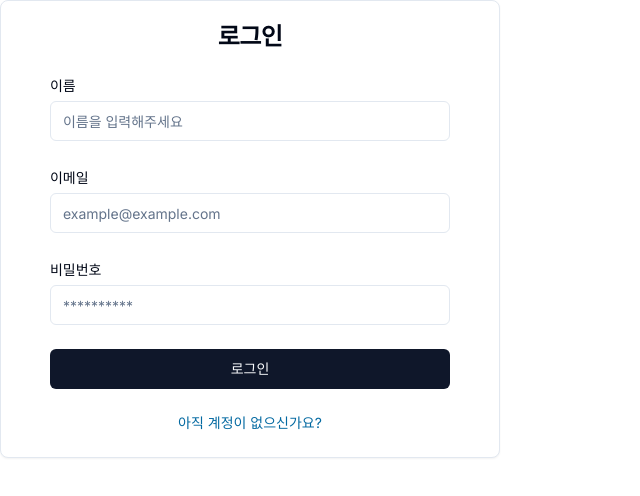
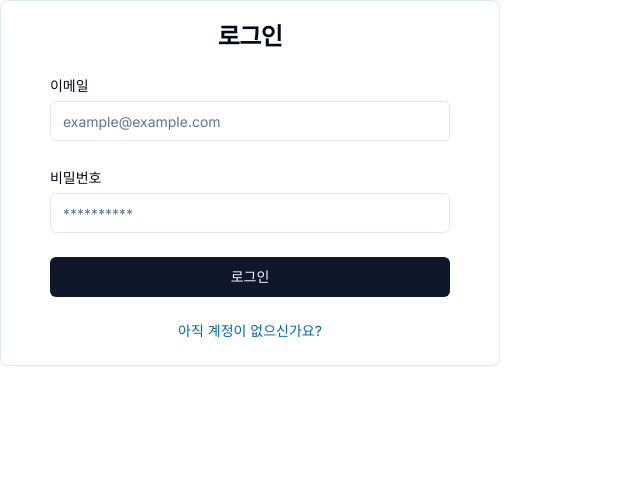
Before and after one commit to kkomin/chatgpt-by-min, a Next.js app: page /login in a window 1280 px wide. Shown: the top 496 px of the page, without its empty margins (0-640 px from the left). Built offline with nearby package versions, Linux system fonts and the light colour scheme; no server answers.

Commit message:
⚙️로그인 form 적용 & 로그인 스키마 생성 및 적용

```diff
--- a/components/auth/LoginForm.tsx
+++ b/components/auth/LoginForm.tsx
@@ -4,9 +4,9 @@ import { Input } from "../ui/input";
 import { Label } from "../ui/label";
 import FormCard from "./FormCard";
 import { Submit } from "./submit";
-import { SignUpSchema } from "@/schemas/auth";
+import { LoginSchema } from "@/schemas/auth";
 import useFormValidate from "@/hooks/useFormValiate";
-import { TSignUpFormError } from "@/types/form";
+import { TLoginFormError } from "@/types/form";
 import { FormMessage } from "./FormMessage";
 import { useActionState  } from "react";
 import { toast } from "react-hot-toast";
@@ -14,7 +14,7 @@ import { signUp } from "@/action/signup";
 
 export function LoginForm() {
     const [error, action] = useActionState(signUp, undefined);
-    const {errors, validateField} = useFormValidate<TSignUpFormError>(SignUpSchema);
+    const {errors, validateField} = useFormValidate<TLoginFormError>(LoginSchema);
     const handleChange = (event: ChangeEvent<HTMLInputElement>) => {
         const { name, value } = event.target;
         validateField(name, value);
@@ -30,17 +30,6 @@ export function LoginForm() {
         title="로그인"
         footer={{ label: "아직 계정이 없으신가요?", href: "/signup" }}>
             <form action={action} className="space-y-6">
-                {/* 이름 */}
-                <div className="space-y-1">
-                    <Label htmlFor="name">이름</Label>
-                    <Input
-                        id="name"
-                        name="name"
-                        placeholder="이름을 입력해주세요"
-                        error = {!!errors?.name}
-                        onChange={handleChange}/>
-                        {errors?.name && <FormMessage message={errors?.name[0]}/>}
-                </div>
                 {/* 이메일 */}
                 <div className="space-y-1">
                     <Label htmlFor="email">이메일</Label>
--- a/schemas/auth.ts
+++ b/schemas/auth.ts
@@ -24,3 +24,12 @@ export const SignUpSchema = z.object({
         message: "패스워드는 최소 1개의 특수문자를 포함해야 합니다.",
     })
 });
+
+export const LoginSchema = z.object ({
+    email: z.string().email({
+        message: "이메일 형식이 올바르지 않습니다.",
+    }),
+    password: z.string().min(1, {
+        message: "패스워드를 입력해주세요.",
+    })
+})
```
